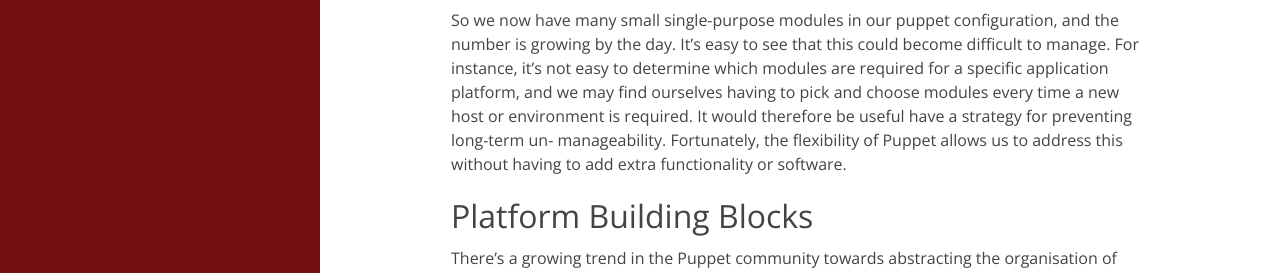
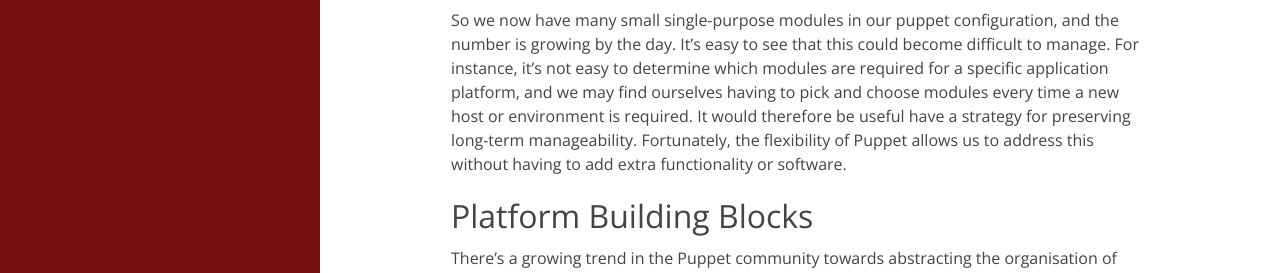
Before and after one commit to Sgydoo/puppet-lunch, a Jekyll site: the page built from _posts/2013-12-27-roles-and-profiles.md, in a window 1280 px wide and 900 px high. Shown: the part 157-430 px from the top of the window. Built offline with Jekyll 4.4.1, drawn with Linux system fonts in a browser that asks for light colours; Markdown is read by kramdown in place of the engine named in the settings.

Commit message:
Minor revisions

```diff
--- a/_posts/2013-12-27-roles-and-profiles.md
+++ b/_posts/2013-12-27-roles-and-profiles.md
@@ -11,7 +11,7 @@
 easy to determine which modules are required for a specific
 application platform, and we may find ourselves having to pick and
 choose modules every time a new host or environment is required. It
-would therefore be useful have a strategy for preventing long-term un-
+would therefore be useful have a strategy for preserving long-term
 manageability. Fortunately, the flexibility of Puppet allows us to
 address this without having to add extra functionality or software.
 
```
Also changed, not shown: _posts/2013-12-27-installation.md (+6 -4 lines).
